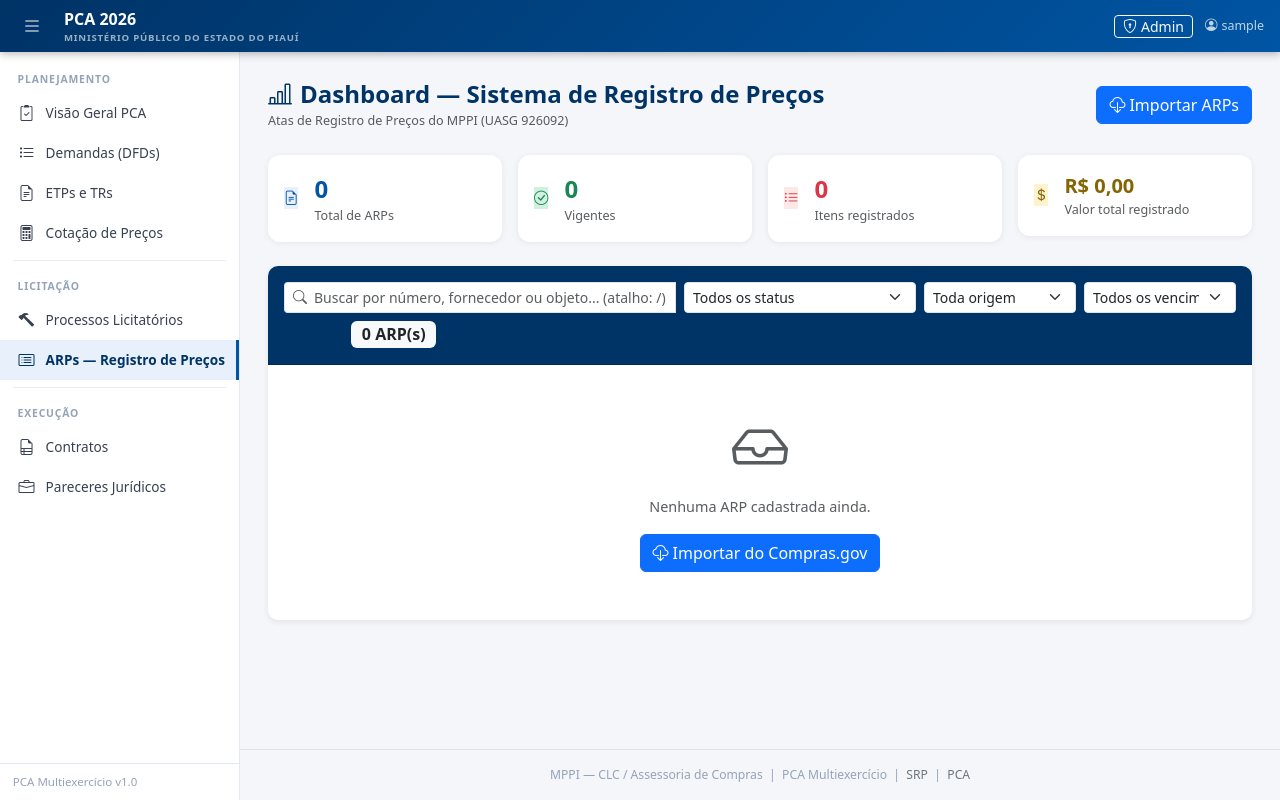
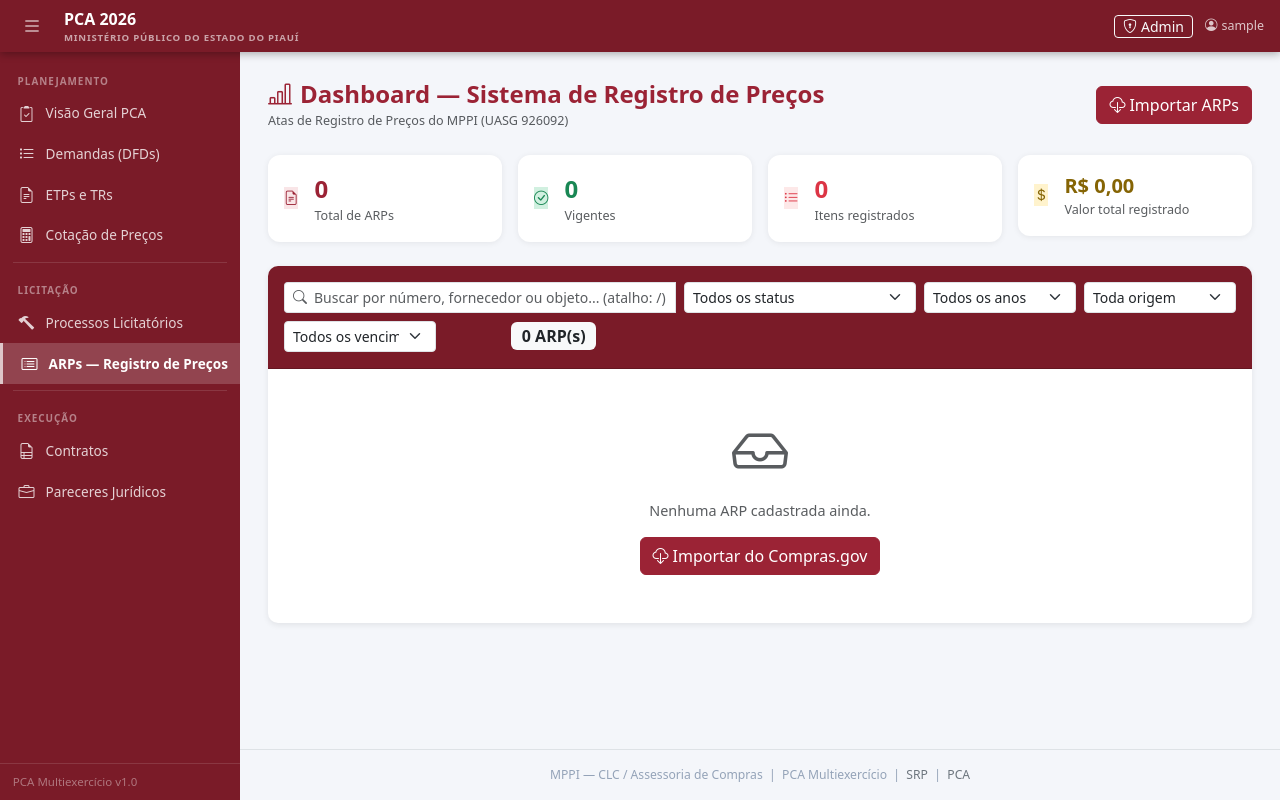
Before and after one commit to Thiago-Nog84/pca-multiexercicio-backend, a Django app: page /srp/ in a window 1280 px wide. Run offline with Django 5.2, Linux system fonts and the light colour scheme; the visitor is signed in with stand-in values (Sample User, id 1); data that the repository does not hold is empty.

Commit message:
style: sobrescreve Bootstrap primary com vermelho MPPI em todos os templates
- base.html: adiciona --bs-primary, --bs-primary-rgb, --bs-link-color
  e overrides para .btn-primary e .btn-outline-primary, alinhando
  text-primary / bg-primary / btn-primary ao vermelho institucional
  em todos os templates sem alteração individual
- pca/demandas.html: substitui .table-primary por estilo inline
  vermelho; badge de lote com background #f9e5e7

```diff
--- a/apps/srp/templates/srp/base_srp.html
+++ b/apps/srp/templates/srp/base_srp.html
@@ -5,8 +5,8 @@
 {% block extra_head %}
 <style>
   .importada-badge {
-    font-size: .68rem; background: #e8f4fd; color: #0055a4;
-    border: 1px solid #b3d4f0; border-radius: 20px; padding: 2px 8px;
+    font-size: .68rem; background: #fbeaea; color: var(--mppi-vermelho);
+    border: 1px solid #f0c0c0; border-radius: 20px; padding: 2px 8px;
   }
   .log-box {
     background: #1e1e1e; color: #d4d4d4;
@@ -24,9 +24,9 @@
   .badge-prorrogada { background: #e0d7ff; color: #4c2c9c; font-size: .65rem; padding: 2px 7px; border-radius: 20px; font-weight: 600; display: inline-block; }
   .saldo-positivo { color: #198754; font-weight: 600; }
   .saldo-zero     { color: #dc3545; font-weight: 600; }
-  .saldo-eventual { color: #0055a4; font-weight: 600; }
+  .saldo-eventual { color: var(--mppi-vermelho); font-weight: 600; }
   .arp-card { border: none; border-radius: 10px; box-shadow: 0 2px 6px rgba(0,0,0,.08); }
-  .arp-card .card-header { background: #003366; color: #fff; border-radius: 10px 10px 0 0 !important; }
+  .arp-card .card-header { background: var(--mppi-vermelho-escuro); color: #fff; border-radius: 10px 10px 0 0 !important; }
   {% block srp_extra_style %}{% endblock %}
 </style>
 {% endblock %}
--- a/apps/srp/templates/srp/dashboard.html
+++ b/apps/srp/templates/srp/dashboard.html
@@ -24,11 +24,11 @@
   <div class="col-6 col-md-3">
     <div class="card stat-card p-3">
       <div class="d-flex align-items-center gap-3">
-        <div class="stat-icon" style="background:#e8f0fe;">
-          <i class="bi bi-file-earmark-text" style="color:#0055a4;"></i>
+        <div class="stat-icon" style="background:#f9e5e7;">
+          <i class="bi bi-file-earmark-text" style="color:var(--mppi-vermelho);"></i>
         </div>
         <div>
-          <div class="fs-4 fw-bold" style="color:#0055a4;">{{ total_arps }}</div>
+          <div class="fs-4 fw-bold" style="color:var(--mppi-vermelho);">{{ total_arps }}</div>
           <div class="text-muted small">Total de ARPs</div>
         </div>
       </div>
@@ -113,6 +113,15 @@
       </div>
 
       <div class="col-6 col-md-2">
+        <select class="form-select form-select-sm" id="filtro-ano">
+          <option value="">Todos os anos</option>
+          {% for ano in anos_disponiveis %}
+            <option value="{{ ano }}">{{ ano }}</option>
+          {% endfor %}
+        </select>
+      </div>
+
+      <div class="col-6 col-md-2">
         <select class="form-select form-select-sm" id="filtro-origem">
           <option value="">Toda origem</option>
           <option value="api">Importada (API)</option>
@@ -176,8 +185,22 @@
             <th class="text-center pe-3">Ações</th>
           </tr>
         </thead>
+        {% regroup arps_lista by arp.data_inicio_vigencia.year as grupos_ano %}
         <tbody id="tbody-arps">
-          {% for entrada in arps_lista %}
+          {% for grupo in grupos_ano %}
+          {# ── Separador de ano ── #}
+          <tr class="separador-ano" data-ano="{{ grupo.grouper }}">
+            <td colspan="10" class="py-1 px-3"
+                style="background:var(--bs-gray-100); border-top:2px solid var(--mppi-azul);">
+              <span class="fw-bold" style="color:var(--mppi-azul); font-size:.85rem;">
+                <i class="bi bi-calendar3 me-1"></i>{{ grupo.grouper }}
+              </span>
+              <span class="text-muted ms-2" style="font-size:.75rem;">
+                {{ grupo.list|length }} ARP{{ grupo.list|length|pluralize:"s" }}
+              </span>
+            </td>
+          </tr>
+          {% for entrada in grupo.list %}
           {% with arp=entrada.arp %}
           <tr
             data-numero="{{ arp.numero_arp|lower }}"
@@ -190,6 +213,7 @@
             data-vigencia-fim="{{ arp.data_fim_vigencia|date:'Y-m-d' }}"
             data-dias="{{ entrada.dias_restantes|default:-9999 }}"
             data-vencimento="{% if entrada.dias_restantes is None or entrada.dias_restantes < 0 %}expirada{% elif entrada.dias_restantes < 30 %}critica{% elif entrada.dias_restantes < 60 %}atencao{% else %}ok{% endif %}"
+            data-ano="{{ arp.data_inicio_vigencia.year }}"
           >
             <td class="ps-3 fw-semibold" style="color:var(--mppi-azul); white-space:nowrap;">
               {{ arp.numero_arp }}
@@ -281,6 +305,7 @@
           </tr>
           {% endwith %}
           {% endfor %}
+          {% endfor %}
         </tbody>
       </table>
     </div>
@@ -318,6 +343,7 @@
   const btnLimpar     = document.getElementById('btn-limpar-busca');
   const btnLimparAll  = document.getElementById('btn-limpar-filtros');
   const selStatus     = document.getElementById('filtro-status');
+  const selAno        = document.getElementById('filtro-ano');
   const selOrigem     = document.getElementById('filtro-origem');
   const selVencimento = document.getElementById('filtro-vencimento');
   const contador      = document.getElementById('contador-visivel');
@@ -377,22 +403,34 @@
   function filtrar() {
     const termo      = (inputBusca.value || '').toLowerCase().trim();
     const status     = selStatus.value;
+    const ano        = selAno.value;
     const origem     = selOrigem.value;
     const vencimento = selVencimento.value;
-    const ativo      = !!(termo || status || origem || vencimento);
+    const ativo      = !!(termo || status || ano || origem || vencimento);
 
+    // Controla visibilidade das linhas de dados
     let n = 0;
-    tbody.querySelectorAll('tr').forEach(tr => {
+    tbody.querySelectorAll('tr:not(.separador-ano)').forEach(tr => {
       const ok =
         (!termo      || tr.dataset.numero.includes(termo) ||
                         tr.dataset.fornecedor.includes(termo) ||
                         tr.dataset.objeto.includes(termo)) &&
         (!status     || tr.dataset.status === status) &&
+        (!ano        || tr.dataset.ano === ano) &&
         (!origem     || tr.dataset.origem === origem) &&
         (!vencimento || tr.dataset.vencimento === vencimento);
 
       tr.style.display = ok ? '' : 'none';
       if (ok) n++;
+    });
+
+    // Mostra separador de ano somente se há pelo menos uma linha visível no grupo
+    tbody.querySelectorAll('tr.separador-ano').forEach(sep => {
+      const anoSep = sep.dataset.ano;
+      // Conta linhas visíveis com esse ano
+      const temVisivel = [...tbody.querySelectorAll(`tr:not(.separador-ano)[data-ano="${anoSep}"]`)]
+        .some(tr => tr.style.display !== 'none');
+      sep.style.display = temVisivel ? '' : 'none';
     });
 
     contador.textContent = n + ' ARP(s)';
@@ -405,6 +443,7 @@
 
   inputBusca.addEventListener('input', filtrar);
   selStatus.addEventListener('change', filtrar);
+  selAno.addEventListener('change', filtrar);
   selOrigem.addEventListener('change', filtrar);
   selVencimento.addEventListener('change', filtrar);
   btnLimpar.addEventListener('click', () => { inputBusca.value = ''; filtrar(); inputBusca.focus(); });
@@ -412,6 +451,7 @@
   window.limparFiltros = function () {
     inputBusca.value    = '';
     selStatus.value     = '';
+    selAno.value        = '';
     selOrigem.value     = '';
     selVencimento.value = '';
     filtrar();
--- a/apps/srp/views.py
+++ b/apps/srp/views.py
@@ -85,6 +85,11 @@ class DashboardSRPView(View):
                 }
             )
 
+        anos_disponiveis = sorted(
+            {a["arp"].data_inicio_vigencia.year for a in arps_lista if a["arp"].data_inicio_vigencia},
+            reverse=True,
+        )
+
         context = {
             "arps_lista": arps_lista,
             "total_arps": total_arps,
@@ -92,6 +97,7 @@ class DashboardSRPView(View):
             "arps_encerradas": arps_encerradas,
             "valor_total": valor_total,
             "total_itens": total_itens,
+            "anos_disponiveis": anos_disponiveis,
         }
         return render(request, self.template_name, context)
 
--- a/templates/base.html
+++ b/templates/base.html
@@ -7,14 +7,43 @@
   <link href="https://cdn.jsdelivr.net/npm/bootstrap@5.3.3/dist/css/bootstrap.min.css" rel="stylesheet">
   <link href="https://cdn.jsdelivr.net/npm/bootstrap-icons@1.11.3/font/bootstrap-icons.css" rel="stylesheet">
   <style>
-    /* ── Variáveis de cor ─────────────────────────────────── */
+    /* ── Variáveis de cor — MPPI Identidade Visual (Res. CPJ 08/2025) ── */
     :root {
-      --mppi-azul:       #003366;
-      --mppi-azul-claro: #0055a4;
-      --mppi-verde:      #198754;
-      --sidebar-w:       240px;
-      --sidebar-w-col:    64px;
-      --topbar-h:         52px;
+      --mppi-vermelho:        #9B2335;   /* Vermelho institucional primário */
+      --mppi-vermelho-escuro: #7A1B28;   /* Sidebar / hover */
+      --mppi-vermelho-claro:  #C0392B;   /* Acento / destaque */
+      --mppi-cinza:           #64748b;
+      /* Aliases para compatibilidade com templates existentes */
+      --mppi-azul:            #9B2335;
+      --mppi-azul-claro:      #C0392B;
+      --mppi-verde:           #198754;
+      --sidebar-w:            240px;
+      --sidebar-w-col:         64px;
+      --topbar-h:              52px;
+
+      /* ── Sobrescreve Bootstrap primary → vermelho MPPI ── */
+      --bs-primary:           #9B2335;
+      --bs-primary-rgb:       155, 35, 53;
+      --bs-link-color:        #9B2335;
+      --bs-link-hover-color:  #7A1B28;
+    }
+
+    /* Botões e componentes que usam primary via CSS props */
+    .btn-primary {
+      --bs-btn-bg:                  #9B2335;
+      --bs-btn-border-color:        #9B2335;
+      --bs-btn-hover-bg:            #7A1B28;
+      --bs-btn-hover-border-color:  #7A1B28;
+      --bs-btn-active-bg:           #7A1B28;
+      --bs-btn-active-border-color: #7A1B28;
+      --bs-btn-focus-shadow-rgb:    155, 35, 53;
+    }
+    .btn-outline-primary {
+      --bs-btn-color:               #9B2335;
+      --bs-btn-border-color:        #9B2335;
+      --bs-btn-hover-bg:            #9B2335;
+      --bs-btn-hover-border-color:  #9B2335;
+      --bs-btn-active-bg:           #7A1B28;
     }
 
     /* ── Layout ───────────────────────────────────────────── */
@@ -30,8 +59,8 @@
       position: fixed;
       top: 0; left: 0; right: 0;
       height: var(--topbar-h);
-      background: linear-gradient(135deg, var(--mppi-azul) 0%, var(--mppi-azul-claro) 100%);
-      box-shadow: 0 2px 8px rgba(0,0,0,.28);
+      background: var(--mppi-vermelho-escuro);
+      box-shadow: 0 2px 8px rgba(0,0,0,.3);
       display: flex;
       align-items: center;
       padding: 0 1rem;
@@ -75,15 +104,15 @@
       color: rgba(255,255,255,.75);
     }
 
-    /* ── Sidebar ──────────────────────────────────────────── */
+    /* ── Sidebar — fundo vermelho institucional (Identidade Visual MPPI) ── */
     .sidebar {
       position: fixed;
       top: var(--topbar-h);
       left: 0;
       bottom: 0;
       width: var(--sidebar-w);
-      background: #fff;
-      border-right: 1px solid #e2e8f0;
+      background: var(--mppi-vermelho-escuro);
+      border-right: none;
       overflow-y: auto;
       overflow-x: hidden;
       transition: width .2s ease;
@@ -96,12 +125,12 @@
     .sidebar-nav { flex: 1; padding: .5rem 0; }
 
     .sidebar-section-label {
-      font-size: .65rem;
+      font-size: .62rem;
       font-weight: 700;
       text-transform: uppercase;
-      letter-spacing: .08em;
-      color: #94a3b8;
-      padding: .75rem 1.1rem .35rem;
+      letter-spacing: .1em;
+      color: rgba(255,255,255,.45);
+      padding: .85rem 1.1rem .3rem;
       white-space: nowrap;
       overflow: hidden;
     }
@@ -111,8 +140,8 @@
       display: flex;
       align-items: center;
       gap: .65rem;
-      padding: .5rem 1.1rem;
-      color: #374151;
+      padding: .52rem 1.1rem;
+      color: rgba(255,255,255,.80);
       text-decoration: none;
       border-radius: 0;
       font-size: .85rem;
@@ -126,20 +155,20 @@
     body.sidebar-collapsed .sidebar-link .link-text { opacity: 0; }
 
     .sidebar-link:hover {
-      background: #f1f5f9;
-      color: var(--mppi-azul-claro);
+      background: rgba(255,255,255,.12);
+      color: #fff;
     }
     .sidebar-link.active {
-      background: #e8f0fb;
-      color: var(--mppi-azul);
+      background: rgba(255,255,255,.18);
+      color: #fff;
       font-weight: 600;
-      border-right: 3px solid var(--mppi-azul-claro);
+      border-left: 3px solid rgba(255,255,255,.7);
     }
     .sidebar-link .badge-count {
       margin-left: auto;
       font-size: .65rem;
-      background: #fee2e2;
-      color: #dc2626;
+      background: rgba(255,255,255,.2);
+      color: #fff;
       border-radius: 20px;
       padding: 1px 7px;
       font-weight: 700;
@@ -148,21 +177,21 @@
 
     .sidebar-divider {
       height: 1px;
-      background: #e8edf3;
+      background: rgba(255,255,255,.12);
       margin: .4rem .8rem;
     }
 
     .sidebar-footer {
       padding: .6rem .8rem;
-      border-top: 1px solid #e2e8f0;
+      border-top: 1px solid rgba(255,255,255,.12);
       font-size: .72rem;
-      color: #94a3b8;
+      color: rgba(255,255,255,.4);
     }
     .sidebar-footer a {
       color: inherit;
       text-decoration: none;
     }
-    .sidebar-footer a:hover { color: var(--mppi-azul-claro); }
+    .sidebar-footer a:hover { color: rgba(255,255,255,.7); }
 
     /* ── Main content ─────────────────────────────────────── */
     .main-wrap {
```
Also changed, not shown: apps/pca/templates/pca/demandas.html (+7 -6 lines).
